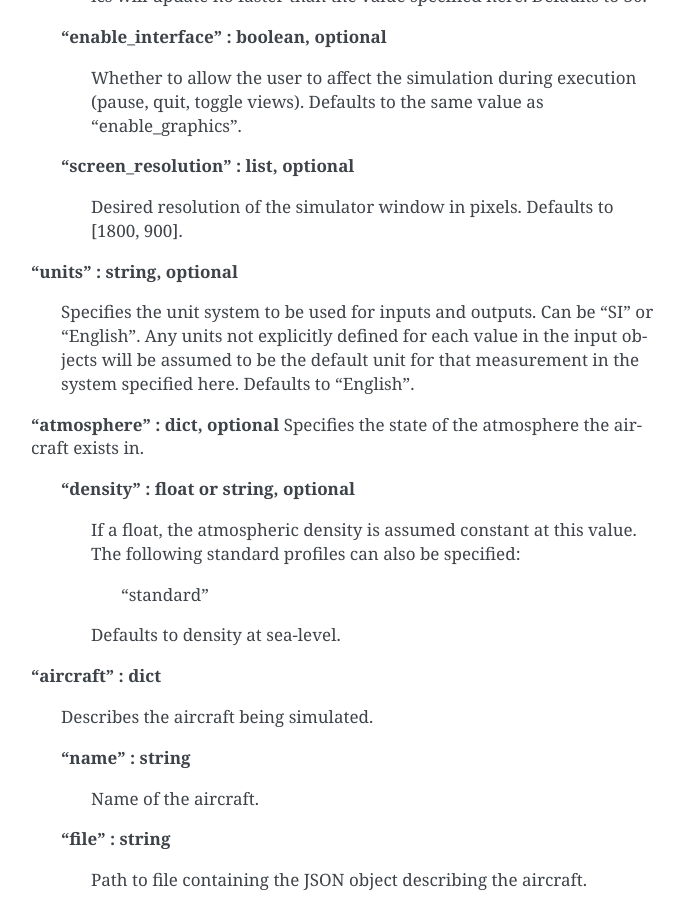
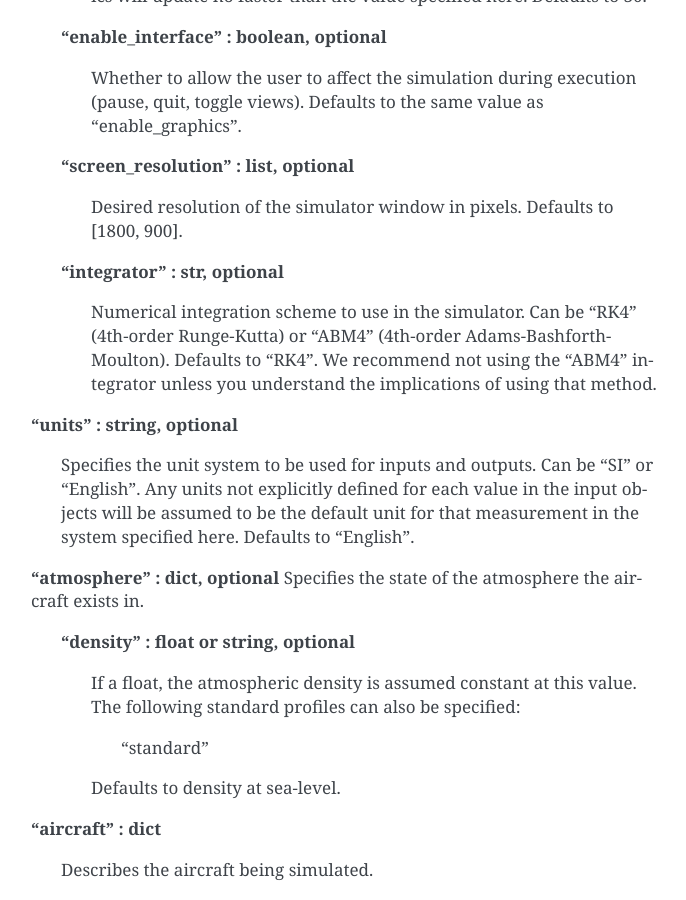
Before and after one commit to usuaero/Pylot, a Sphinx documentation site: the page built from docs/source/creating_input_files.md, in a window 1280 px wide and 900 px high, scrolled down 2950 px. Shown: the whole window, without its empty margins (419-1105 px from the left). Built offline with Sphinx 7.4.7, drawn with Linux system fonts in a browser that asks for light colours.

Commit message:
Updated documentation with known issues and input for ABM4 integrator.

```diff
--- a/docs/source/creating_input_files.md
+++ b/docs/source/creating_input_files.md
@@ -85,6 +85,9 @@ The following are keys which can be specified in the simulation JSON object. NOT
 >>
 >>**"screen_resolution" : list, optional**
 >>>Desired resolution of the simulator window in pixels. Defaults to [1800, 900].
+>>
+>>**"integrator" : str, optional**
+>>>Numerical integration scheme to use in the simulator. Can be "RK4" (4th-order Runge-Kutta) or "ABM4" (4th-order Adams-Bashforth-Moulton). Defaults to "RK4". We recommend not using the "ABM4" integrator unless you understand the implications of using that method.
 >
 >**"units" : string, optional**
 >>Specifies the unit system to be used for inputs and outputs. Can be "SI" or "English". Any units not explicitly defined for each value in the input objects will be assumed to be the default unit for that measurement in the system specified here. Defaults to "English".
--- a/docs/source/index.rst
+++ b/docs/source/index.rst
@@ -10,6 +10,7 @@ Pylot
    user_interface
    creating_input_files
    building_custom_controllers
+   known_issues
    acknowledgements
    support
    developer_notes
```
Also changed, not shown: docs/source/known_issues.md (added, +14 -0 lines), 1 other file.
